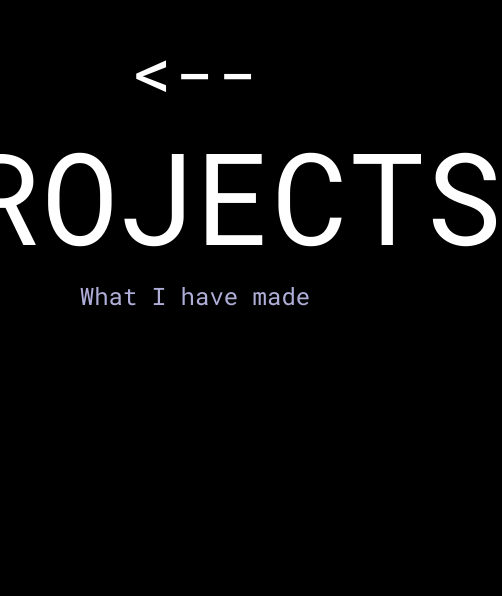
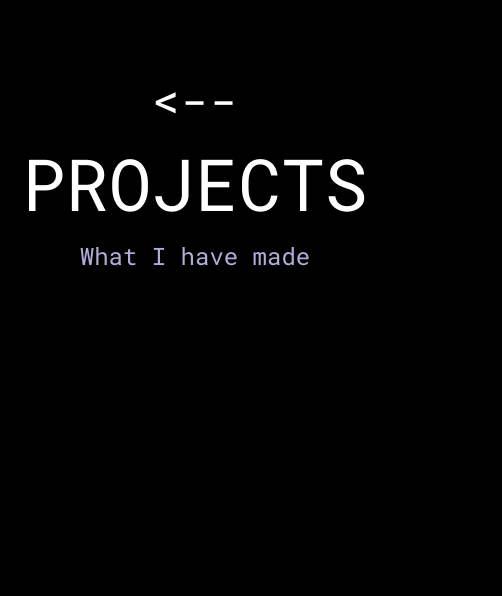
Before and after one commit to vibovenkat123/personal_portfolio, a Next.js app: page /projects in a window 390 px wide. Shown: the part 248-844 px from the top of the page, 502 px wide, since content can reach past the window. Built offline with nearby package versions, Linux system fonts and the light colour scheme.

Commit message:
feat: make the font smaller

```diff
--- a/src/app/projects/page.tsx
+++ b/src/app/projects/page.tsx
@@ -13,9 +13,9 @@ export default function ProjectHome() {
           className="text-white border-b-4 border-transparent  no-underline hover:border-white transition duration-300"
           href="/"
         >
-          <p className="text-7xl"> {"<--"} </p>
+          <p className="text-5xl md:text-6xl lg:text-7xl"> {"<--"} </p>
         </a>
-        <h1 className="text-9xl mt-5"> PROJECTS </h1>
+        <h1 className="text-7xl md:text-8xl lg:text-9xl mt-5"> PROJECTS </h1>
         <h3 className="text-2xl mt-5 text-softtext"> What I have made </h3>
       </div>
       <div className="w-screen h-screen flex flex-col justify-center items-center">
--- a/src/app/tools/page.tsx
+++ b/src/app/tools/page.tsx
@@ -7,9 +7,9 @@ export default function ToolsHome() {
           className="text-white border-b-4 border-transparent  no-underline hover:border-white transition duration-300"
           href="/"
         >
-          <p className="text-7xl"> {"<--"} </p>
+          <p className="text-5xl md:text-6xl lg:text-7xl"> {"<--"} </p>
         </a>
-        <h1 className="text-9xl"> TOOLS </h1>
+        <h1 className="text-7xl md:text-8xl lg:text-9xl"> TOOLS </h1>
         <h3 className="text-2xl mt-5 text-popouttext"> The tools I use </h3>
       </div>
       <div className="w-screen h-screen flex flex-col justify-center items-center">
```
